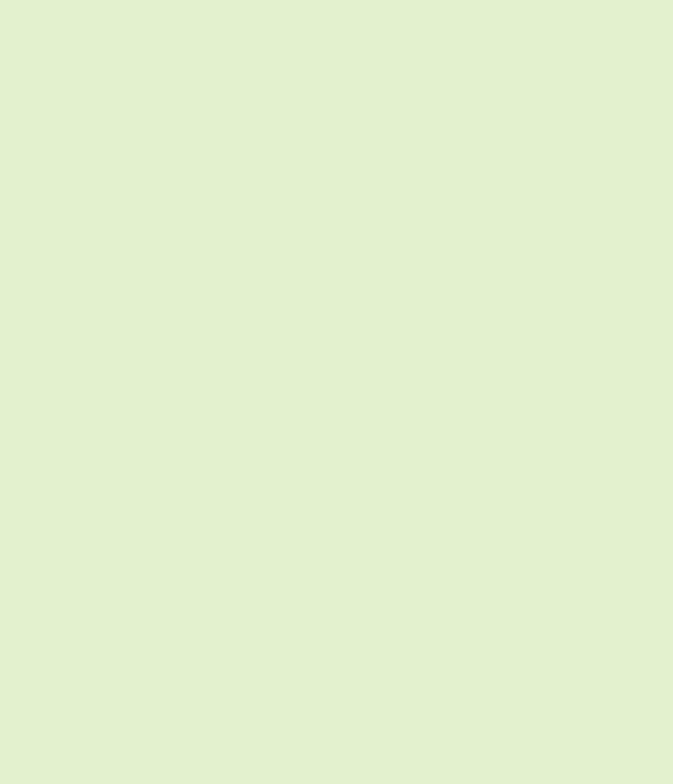
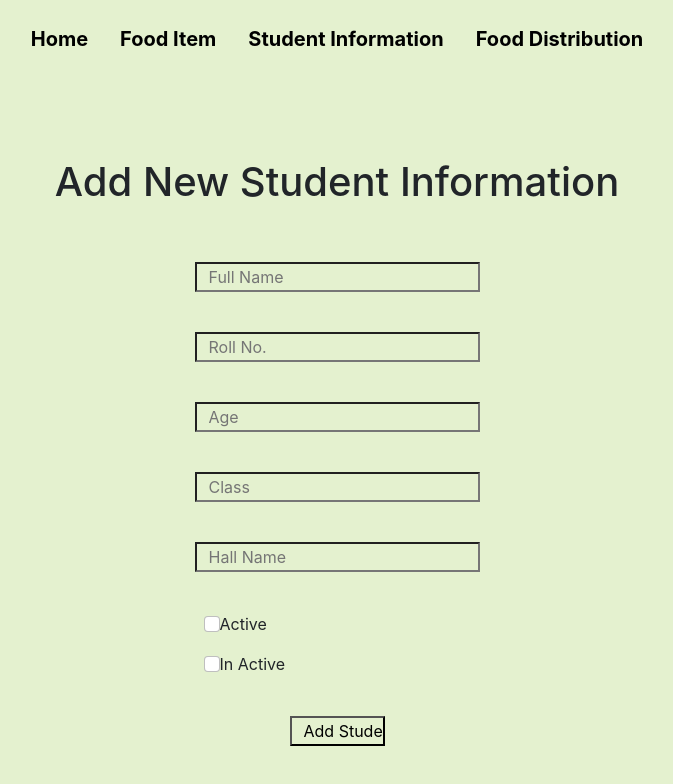
Before and after one commit to Uchchash346/Yooda-Hostel-Frontend, a React (Create React App) app: page /studentInformation in a window 1280 px wide. Before the commit this address had no page. Shown: the top 784 px of the page, without its empty margins (303-976 px from the left). Built offline with nearby package versions, Linux system fonts and the light colour scheme.

Commit message:
Add student form

```diff
--- a/src/App.js
+++ b/src/App.js
@@ -2,19 +2,23 @@ import { Route, Routes } from 'react-router-dom';
 import './App.css';
 import AddFoodItem from './components/FoodItem/AddFoodItem';
 import FoodItem from './components/FoodItem/FoodItem';
+import Header from './components/Header/Header';
 import HomePage from './components/HomePage/HomePage';
 import Login from './components/Login/Login';
+import StudentInfo from './components/StudentInfo/StudentInfo';
 
 function App() {
   return (
     <>
-    <Routes>
-      <Route path="/" element={<HomePage />} />
-      <Route path="/foodItem" element={<FoodItem />} />
-      <Route path="/addFoodItem" element={<AddFoodItem />} />
-    </Routes>
+      <Header />
+      <Routes>
+        <Route path="/" element={<HomePage />} />
+        {/* <Route path="" element={<Header />} /> */}
+        <Route path="/foodItem" element={<FoodItem />} />
+        <Route path="/addFoodItem" element={<AddFoodItem />} />
+        <Route path="/studentInformation" element={<StudentInfo />} />
+      </Routes>
 
-      {/* <Login /> */}
     </>
   );
 }
--- a/src/components/FoodItem/AddFoodItem.js
+++ b/src/components/FoodItem/AddFoodItem.js
@@ -33,7 +33,6 @@ const AddFoodItem = () => {
     return (
         <div className="container pt-5">
             <h1 className="text-center pt-5">Please, add new food item</h1>
-            <a href="/foodItem"><small>Back to Food Item page</small></a>
             <form className="pt-5" onSubmit={handleAddFood}>
                 <div className="mb-3 row ">
                     <input
--- a/src/components/FoodItem/FoodItem.js
+++ b/src/components/FoodItem/FoodItem.js
@@ -12,6 +12,24 @@ const FoodItem = () => {
             .then(res => res.json())
             .then(data => setDisplayFoods(data))
     }, [])
+
+
+    // Delete Food Item
+    const handleDeleteFoodItem = (id) => {
+        const proceed = window.confirm('Do you want to DELETE this food item?')
+        if (proceed) {
+            const url = `http://localhost:5500/foods/${id}`
+            fetch(url, {
+                method: 'DELETE'
+            })
+                .then(res => res.json())
+                .then(data => {
+                    alert('Deleted food item successfully');
+                    const remainingFoodItems = displayFoods.filter(displayFood => displayFood._id !== id)
+                    setDisplayFoods(remainingFoodItems);
+                })
+        }
+    }
 
     return (
         <div className="container pt-5 food-item-area">
@@ -29,11 +47,14 @@ const FoodItem = () => {
                     <tbody>
                         {
                             displayFoods.map(displayFood =>
-                                <tr key={displayFood.id}>
+                                <tr key={displayFood._id}>
                                     <th scope="row" className="text-center">{displayFood._id}</th>
                                     <td>{displayFood.name}</td>
                                     <td>{displayFood.price}</td>
-                                    <td><MdDelete className="icon-button" /></td>
+                                    <td
+                                        onClick={() => handleDeleteFoodItem(displayFood._id)}>
+                                        <MdDelete className="icon-button" />
+                                    </td>
                                     <td><FiEdit className="icon-button" /></td>
                                 </tr>
                             )
--- /dev/null
+++ b/src/components/Header/Header.css
@@ -0,0 +1,19 @@
+/* .header{
+    margin-top: 10px;
+}
+.header nav a{
+    text-decoration: none;
+    margin-right: 20px;
+    color: black;
+    padding: 0 5px;
+
+}
+.header nav a:hover{
+    background-color: lightblue;
+    color: black;
+} */
+.nav-area a{
+    color: black;
+    font-weight: bold;
+    font-size: 20px;
+}
--- /dev/null
+++ b/src/components/Header/Header.js
@@ -0,0 +1,31 @@
+import React from 'react';
+import { Link } from 'react-router-dom';
+import './Header.css';
+
+const Header = () => {
+    return (
+        <div className="header container pt-3">
+            {/* <nav className="container">
+                <Link to="/">Home</Link>
+                <Link to="/users">Users</Link>
+                <Link to="/users/add">Add User</Link>
+            </nav> */}
+            <ul className="nav justify-content-center nav-area">
+                <li className="nav-item">
+                    <a className="nav-link active" aria-current="page" href="/">Home</a>
+                </li>
+                <li className="nav-item">
+                    <a className="nav-link" href="/foodItem">Food Item</a>
+                </li>
+                <li className="nav-item">
+                    <a className="nav-link" href="/studentInformation">Student Information</a>
+                </li>
+                <li className="nav-item">
+                    <a className="nav-link" href="#">Food Distribution</a>
+                </li>
+            </ul>
+        </div>
+    );
+};
+
+export default Header;
--- a/src/components/HomePage/HomePage.js
+++ b/src/components/HomePage/HomePage.js
@@ -12,7 +12,7 @@ const HomePage = () => {
                 <a href="/foodItem">
                     <button type="button" class="btn btn-outline-success btn-lg ms-3 text-bold">Food Item</button>
                 </a>
-                <a href="/studentInfo">
+                <a href="/studentInformation">
                     <button type="button" class="btn btn-outline-danger btn-lg ms-3 text-bold">Student Info</button>
                 </a>
                 <a href="/foodDistribution">
--- /dev/null
+++ b/src/components/StudentInfo/StudentInfo.js
@@ -0,0 +1,97 @@
+// This program is for add student information
+import React, { useRef } from 'react';
+import './StudentInfo.css';
+
+const StudentInfo = () => {
+    // const nameRef = useRef();
+    // const priceRef = useRef();
+    // const ageRef = useRef();
+
+
+    // const handleAddFood = e => {
+    //     const name = nameRef.current.value;
+    //     const price = priceRef.current.value;
+
+    //     const newFood = { name, price };
+    //     fetch('http://localhost:5500/foods', {
+    //         method: 'POST',
+    //         headers: {
+    //             'Content-Type': 'application/json'
+    //         },
+    //         body: JSON.stringify(newFood)
+    //     })
+    //         .then(res => res.json())
+    //         .then(data => {
+    //             if (data.insertedId) {
+    //                 alert('Food Item added successfully')
+    //                 e.target.reset();
+    //             }
+    //         })
+    //     e.preventDefault();
+    // }
+    return (
+        <div className="container pt-5">
+            <h1 className="text-center pt-5">Add New Student Information</h1>
+            <form className="pt-5">
+                <div className="mb-3 row ">
+                    <input
+                        type="text"
+                        className="col-sm-3 container"
+                        placeholder="Full Name"
+                    />
+                </div>
+                <br />
+                <div className="mb-3 row">
+                    <input
+                        className="col-sm-3 container"
+                        placeholder="Roll No."
+                        type="number"
+                    />
+                </div>
+                <br />
+                <div className="mb-3 row">
+                    <input
+                        className="col-sm-3 container"
+                        placeholder="Age"
+                        type="number"
+                    />
+                </div>
+                <br />
+                <div className="mb-3 row">
+                    <input
+                        className="col-sm-3 container"
+                        placeholder="Class"
+                        type="number"
+                    />
+                </div>
+                <br />
+                <div className="mb-3 row">
+                    <input
+                        className="col-sm-3 container"
+                        placeholder="Hall Name"
+                        type="text"
+                    />
+                </div>
+                <br />
+                <div className="mb-3 row from-check container">
+                    <div className="col-sm-3 container">
+                        <input type="checkbox" class="form-check-input" id="exampleCheck1" />
+                        <label class="form-check-label" for="exampleCheck1">Active</label>
+                    </div>
+                </div>
+                <div className="mb-3 row from-check container">
+                    <div className="col-sm-3 container">
+                        <input type="checkbox" class="form-check-input justify-content-center" id="exampleCheck1" />
+                        <label class="form-check-label justify-content-center" for="exampleCheck1">In Active</label>
+                    </div>
+                </div>
+                <br />
+                <div className="mb-3 row">
+                    <input className="col-sm-1 container" type="submit" value="Add Student" />
+                </div>
+            </form>
+        </div>
+    );
+};
+
+export default StudentInfo;
```
Also changed, not shown: src/components/StudentInfo/StudentInfo.css (added).
